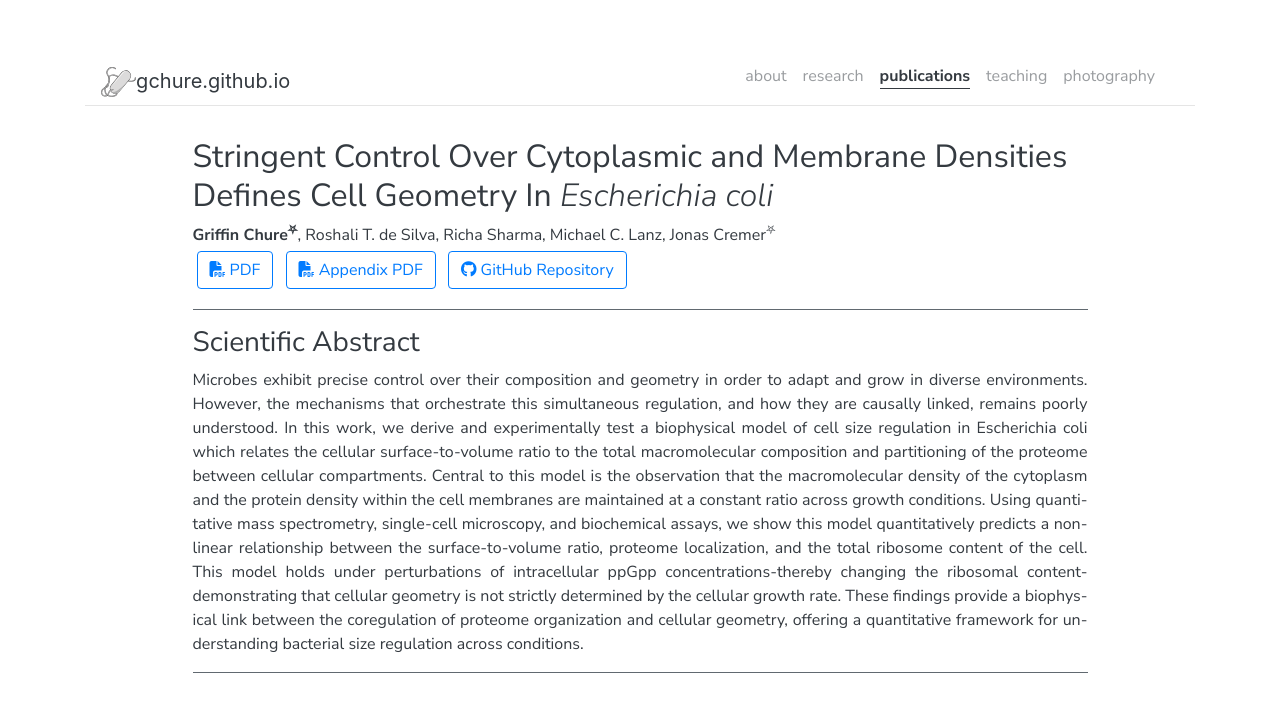
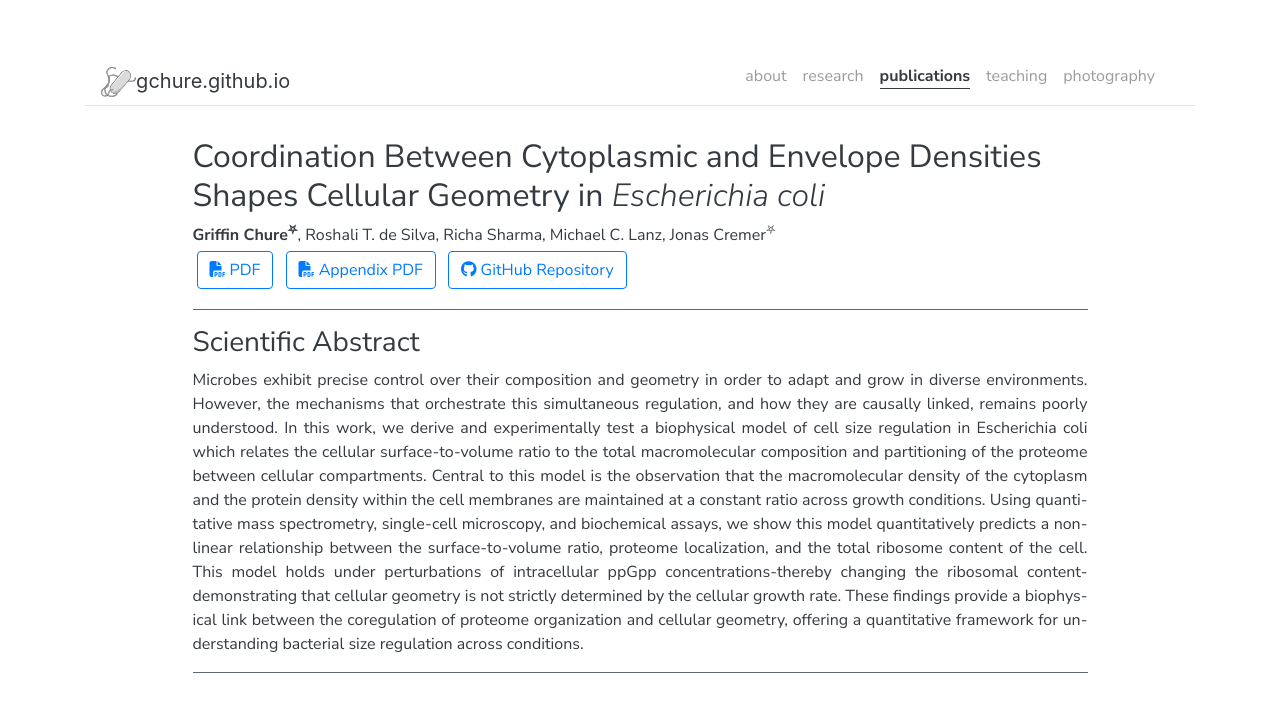
Before and after one commit to gchure/gchure.github.io, a Jekyll site: the page built from _publications/2025-04-07-density-maintenance.md, in a window 1280 px wide and 900 px high. Shown: the top 712 px of the window. Built offline with Jekyll 4.4.1, drawn with Linux system fonts in a browser that asks for light colours; some web fonts are replaced.

Commit message:
Fixing title

```diff
--- a/_publications/2025-04-07-density-maintenance.md
+++ b/_publications/2025-04-07-density-maintenance.md
@@ -3,7 +3,8 @@ layout: publication
 image: density_maintenance/cover.jpg
 year: 2025
 title: >
-    Stringent Control Over Cytoplasmic and Membrane Densities Defines Cell Geometry In <i>Escherichia coli</i>
+  Coordination Between Cytoplasmic and Envelope Densities Shapes
+  Cellular Geometry in <i>Escherichia coli</i>
 abstract: >
     Microbes exhibit precise control over their composition and geometry in
     order to adapt and grow in diverse environments. However, the mechanisms
```
